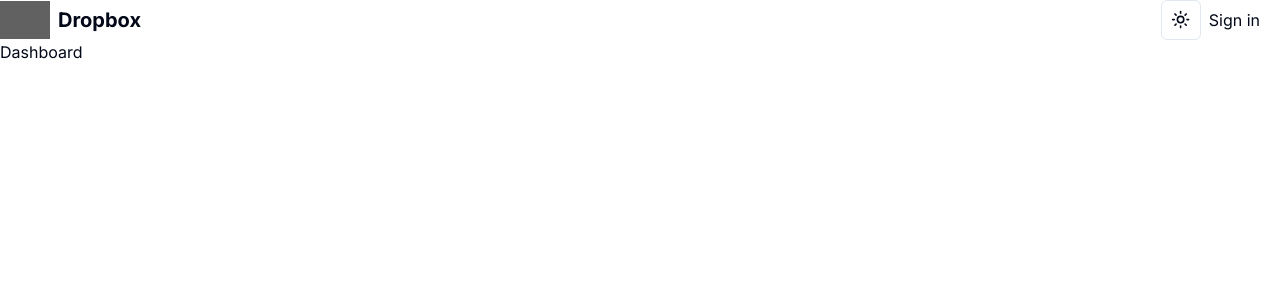
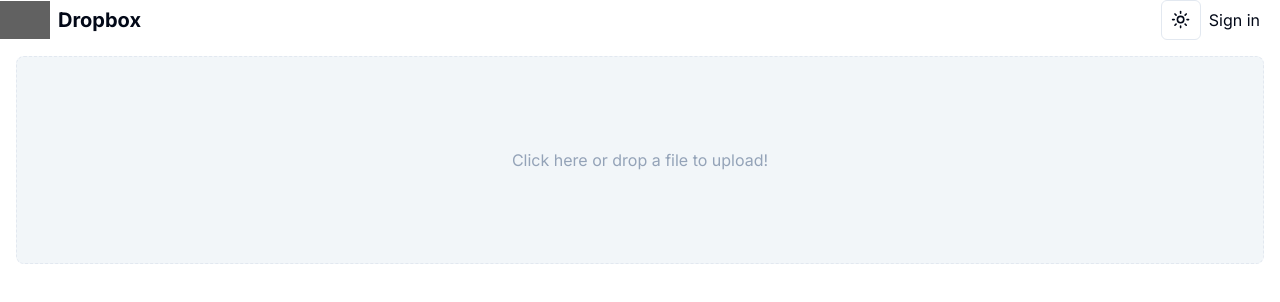
Before and after one commit to toshi-Devs/Dropbox-clone-nextjs, a Next.js app: page /dashboard in a window 1280 px wide. Shown: the top 302 px of the page. Built offline with nearby package versions, Linux system fonts and the light colour scheme; no server answers; grey boxes are pictures that could not be loaded.

Commit message:
files are not stored yet on firebase

```diff
--- a/app/dashboard/page.tsx
+++ b/app/dashboard/page.tsx
@@ -1,9 +1,15 @@
-import React from 'react'
+import Dropzone from '@/components/Dropzone';
+import { auth } from '@clerk/nextjs'
 
 function Dashboard() {
-  return (
-    <div>Dashboard</div>
-  )
+
+    const {userId } = auth();
+
+    return (
+        <div className=''>
+            <Dropzone />
+        </div>
+    );
 }
 
 export default Dashboard
--- a/app/page.tsx
+++ b/app/page.tsx
@@ -12,7 +12,7 @@ export default function Home() {
           Welcome to Dropbox. <br />
           <br />
           Storing everything for you and your business needs. All in one place. <br />
-          "This is a clone of the popular cloud storage service Dropbox."
+          {/* "This is a clone of the popular cloud storage service Dropbox." */}
         </h1>
 
         <p className="pb-20">
--- /dev/null
+++ b/components/Dropzone.tsx
@@ -0,0 +1,110 @@
+"use client";
+
+import { db, storage } from '@/firebase';
+import { cn } from '@/lib/utils';
+// import { useUser } from '@clerk/clerk-react';
+import { useUser } from '@clerk/nextjs';
+import { addDoc, collection, doc, serverTimestamp, updateDoc } from 'firebase/firestore';
+import { getDownloadURL, ref, uploadBytes } from 'firebase/storage';
+import { useState } from 'react';
+import DropzoneComponent from 'react-dropzone';
+// import cn from '../lib/utils/cn';
+
+function Dropzone() {
+
+  const [loading, setLoading] = useState(false);
+  const { isLoaded, isSignedIn, user } = useUser();
+  const maxsize = 2097152;
+
+  const onDrop = (acceptedFiles: File[]) => {
+    acceptedFiles.forEach((file) => {
+      const reader = new FileReader();
+
+      reader.onabort = () => console.log('File reading was aborted.');
+      reader.onerror = () => console.log('File reading has failed.');
+      reader.onload = async () => {
+        await uploadPost(file);
+      }
+
+      reader.readAsArrayBuffer(file);
+    }
+    );
+  }
+
+  const uploadPost = async (selectedFile: File) => {
+    if (loading) return;
+    if (!user) return;
+    setLoading(true);
+
+    ///dsadasdsadsa
+
+    const docRef = await addDoc(collection(db, "users", user.id, "files"), {
+      userId: user.id,
+      filename: selectedFile.name,
+      fullname: user.fullName,
+      size: selectedFile.size,
+      type: selectedFile.type,
+      file: selectedFile,
+      createdAt: serverTimestamp(),
+    })
+
+    const imageRef = ref(storage, `users/${user.id}/files/${docRef.id}`);
+
+    uploadBytes(imageRef, selectedFile).then(async (snapshot) => {
+      const downloadURL = await getDownloadURL(imageRef);
+
+      await updateDoc(doc(db, "users", user.id, "files", docRef.id), {
+        downloadUrl: downloadURL,
+      });
+    });
+
+    setLoading(false);
+
+  }
+
+
+  return (
+
+    <DropzoneComponent
+      minSize={0}
+      maxSize={maxsize}
+      onDrop={acceptedFiles => console.log(acceptedFiles)}
+      >
+
+        {({
+          getRootProps,
+          getInputProps,
+          isDragActive,
+          isDragAccept,
+          isDragReject,
+          fileRejections,
+        }) => {
+          const isFileTooLarge = fileRejections.length > 0
+          && fileRejections[0].file.size > maxsize;
+          return (
+      <section className='m-4'>
+        <div {...getRootProps()}
+        className={cn(
+          "w-full h-52 border border-dashed rounded-lg flex justify-center items-center",
+          isDragAccept ? 'bg-[#035FFE] text-white animate-pulse'
+          : 'bg-slate-100/90 dark:bg-slate-800/80 text-slate-400'
+        )}
+          >
+          <input {...getInputProps()} />
+          {!isDragActive && 'Click here or drop a file to upload!'}
+          {isDragAccept && 'Drop it like it`s hot!'}
+          {isDragReject && 'File type not accepted, sorry!'}
+          {isFileTooLarge && (
+            <div className='text-red-500 mt-2'>
+              File is too large.
+            </div>
+          )}
+        </div>
+      </section>
+    )}
+}
+    </DropzoneComponent>
+  );
+}
+
+export default Dropzone;
--- /dev/null
+++ b/firebase.ts
@@ -0,0 +1,19 @@
+import { getApp, getApps, initializeApp } from "firebase/app";
+import { getFirestore } from "firebase/firestore";
+import { getStorage } from "firebase/storage";
+
+
+const firebaseConfig = {
+    apiKey: "AIzaSyAP6t_sFjXPcUVTGmh4_v6ykAI2AM7I63g",
+    authDomain: "dropbox-clone-efc01.firebaseapp.com",
+    projectId: "dropbox-clone-efc01",
+    storageBucket: "dropbox-clone-efc01.appspot.com",
+    messagingSenderId: "394855549453",
+    appId: "1:394855549453:web:682789fde21ad3e66f6344"
+  };
+
+const app = !getApps().length ? initializeApp(firebaseConfig) : getApp();
+const db = getFirestore();
+const storage = getStorage();
+
+export { app, db, storage };
--- a/package.json
+++ b/package.json
@@ -14,11 +14,13 @@
     "@radix-ui/react-slot": "^1.0.2",
     "class-variance-authority": "^0.7.0",
     "clsx": "^2.0.0",
+    "firebase": "^10.7.1",
     "lucide-react": "^0.299.0",
     "next": "14.0.4",
     "next-themes": "^0.2.1",
     "react": "^18",
     "react-dom": "^18",
+    "react-dropzone": "^14.2.3",
     "tailwind-merge": "^2.1.0",
     "tailwindcss-animate": "^1.0.7"
   },
```
Also changed, not shown: 1 other file (tests, documents, lock files or other folders).
